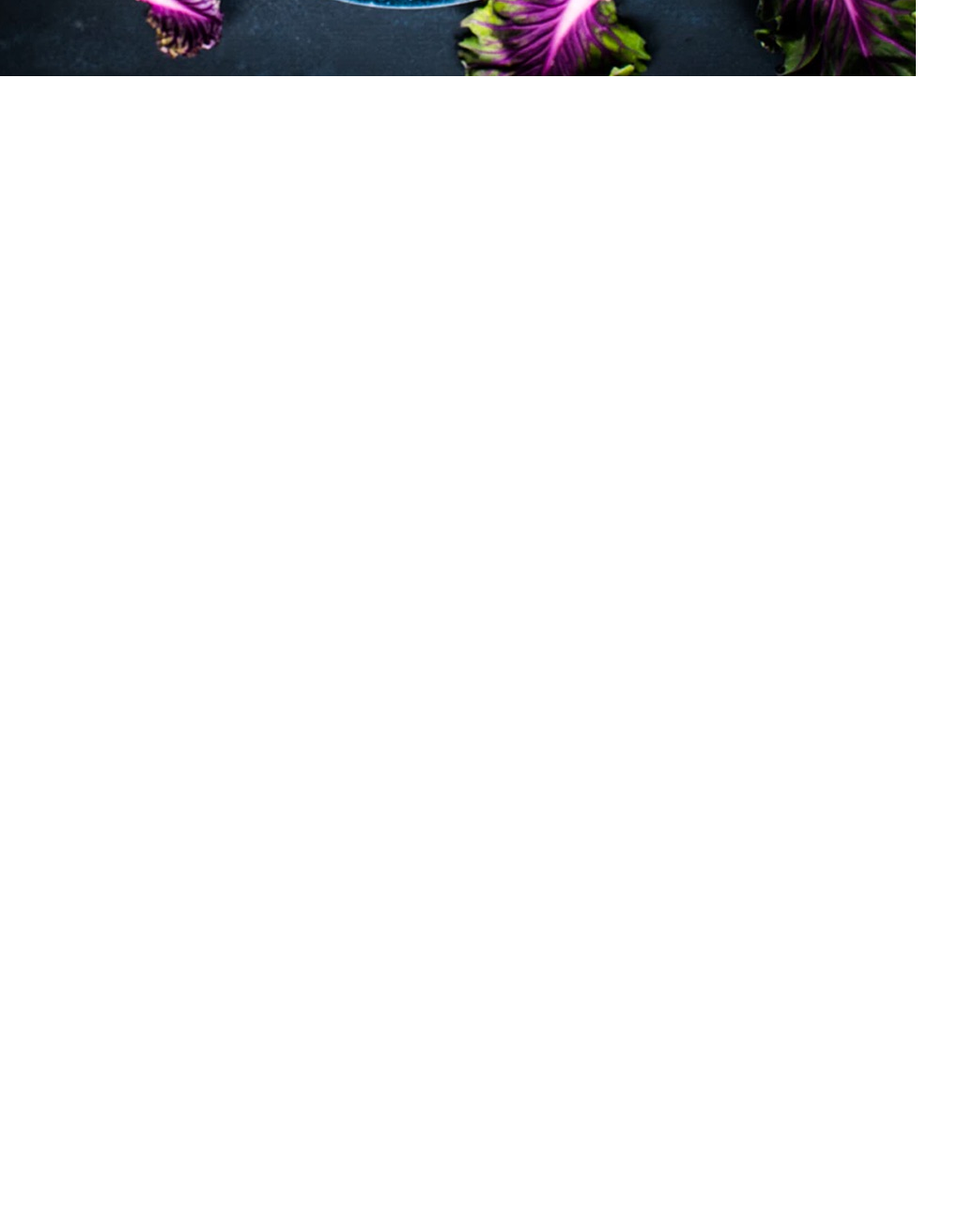
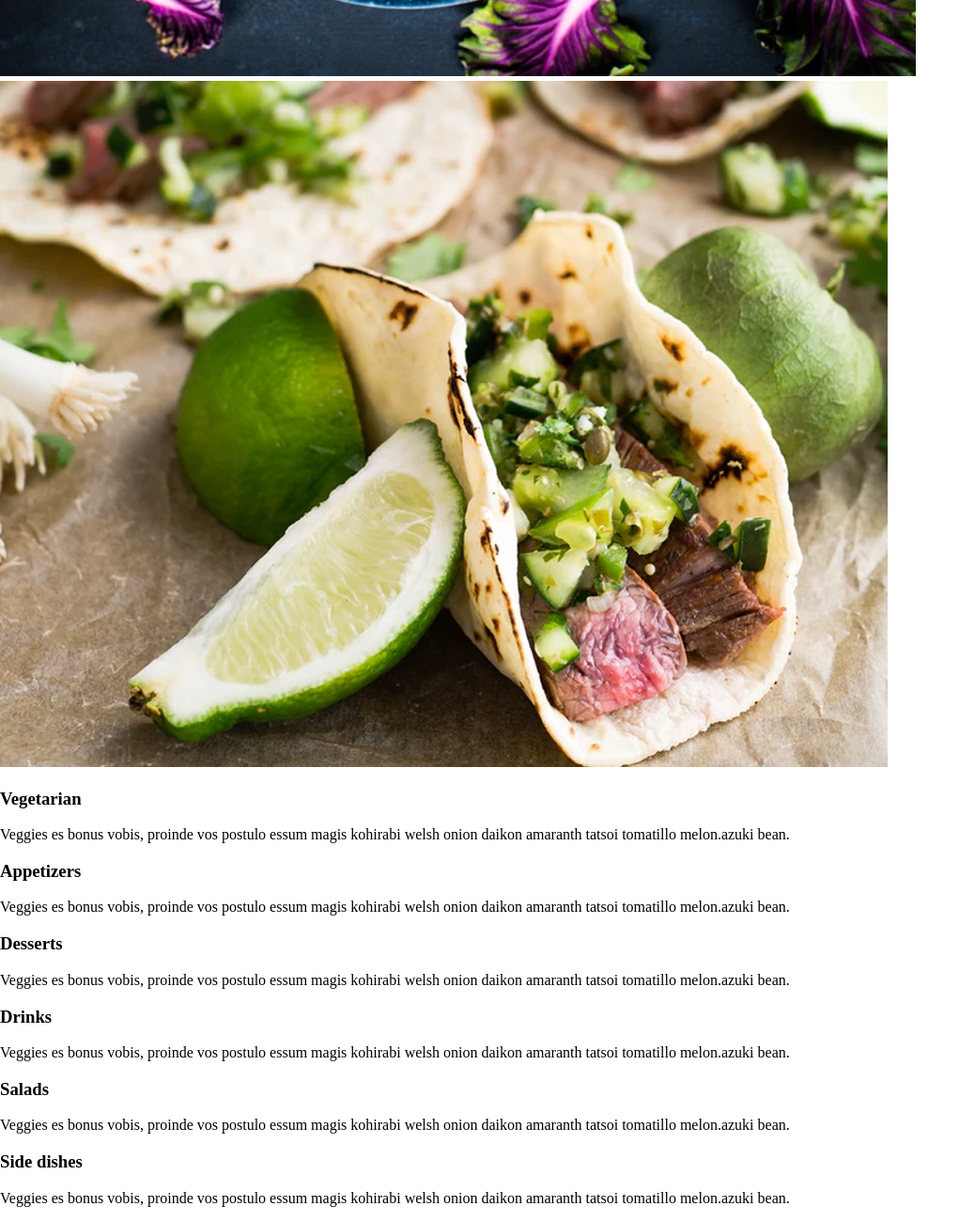
Before and after one commit to izzy-jpg/isabella-wang-project-one, a plain HTML site: page index.html in a window 1280 px wide. Shown: the part 1083-2383 px from the top of the page at 94% size, without its empty margins (0-1038 px from the left). Before the commit the page ends 1169 px from the top, so only its background shows below. Drawn offline with Linux system fonts and the light colour scheme.

Commit message:
finished html on recipes section

```diff
--- a/index.html
+++ b/index.html
@@ -51,8 +51,49 @@
           <!-- /img-container -->
         </div>
         <!-- /img-txt-container -->
+        <div class="img-txt-container">
+          <div class="img-container">
+            <img src="./assets/home-3.jpeg" alt="a soft taco with beef and pico de gallo with lime wedges on the side">
+          </div>
+          <!-- /img-container -->
+          <div class="txt-container">
+            <div class="category">
+              <h3 class="vegetarian">Vegetarian</h3>
+              <p>Veggies es bonus vobis, proinde vos postulo essum magis kohirabi welsh onion daikon amaranth tatsoi tomatillo melon.azuki bean.</p>
+            </div>
+            <!-- /category -->
+            <div class="category">
+              <h3 class="appetizers">Appetizers</h3>
+              <p>Veggies es bonus vobis, proinde vos postulo essum magis kohirabi welsh onion daikon amaranth tatsoi tomatillo melon.azuki bean.</p>
+            </div>
+            <!-- /category -->
+            <div class="category">
+              <h3 class="desserts">Desserts</h3>
+              <p>Veggies es bonus vobis, proinde vos postulo essum magis kohirabi welsh onion daikon amaranth tatsoi tomatillo melon.azuki bean.</p>
+            </div>
+            <!-- /category -->
+            <div class="category">
+              <h3 class="drinks">Drinks</h3>
+              <p>Veggies es bonus vobis, proinde vos postulo essum magis kohirabi welsh onion daikon amaranth tatsoi tomatillo melon.azuki bean.</p>
+            </div>
+            <!-- /category -->
+            <div class="category">
+              <h3 class="salads">Salads</h3>
+              <p>Veggies es bonus vobis, proinde vos postulo essum magis kohirabi welsh onion daikon amaranth tatsoi tomatillo melon.azuki bean.</p>
+            </div>
+            <!-- /category -->
+            <div class="category">
+              <h3 class="side-dishes">Side dishes</h3>
+              <p>Veggies es bonus vobis, proinde vos postulo essum magis kohirabi welsh onion daikon amaranth tatsoi tomatillo melon.azuki bean.</p>
+            </div>
+            <!-- /category -->
+          </div>
+          <!-- /txt-container -->
+        </div>
+        <!-- /img-txt-container -->
       </section>
       <!-- /recipes -->
+
     </main>
   </body>
 </html>
```
